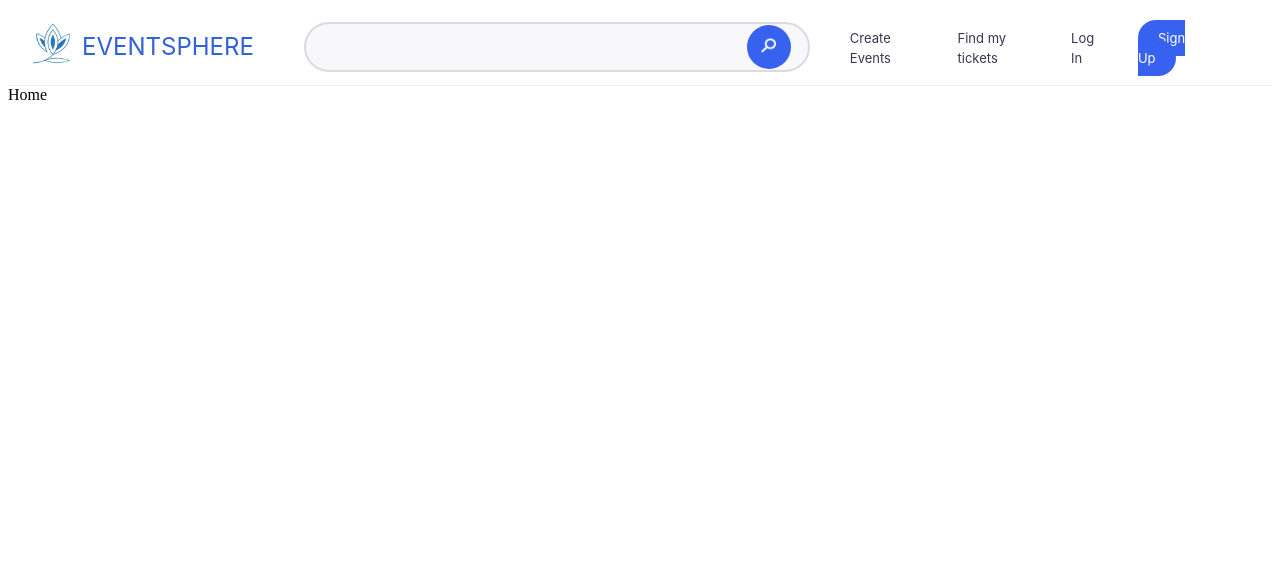
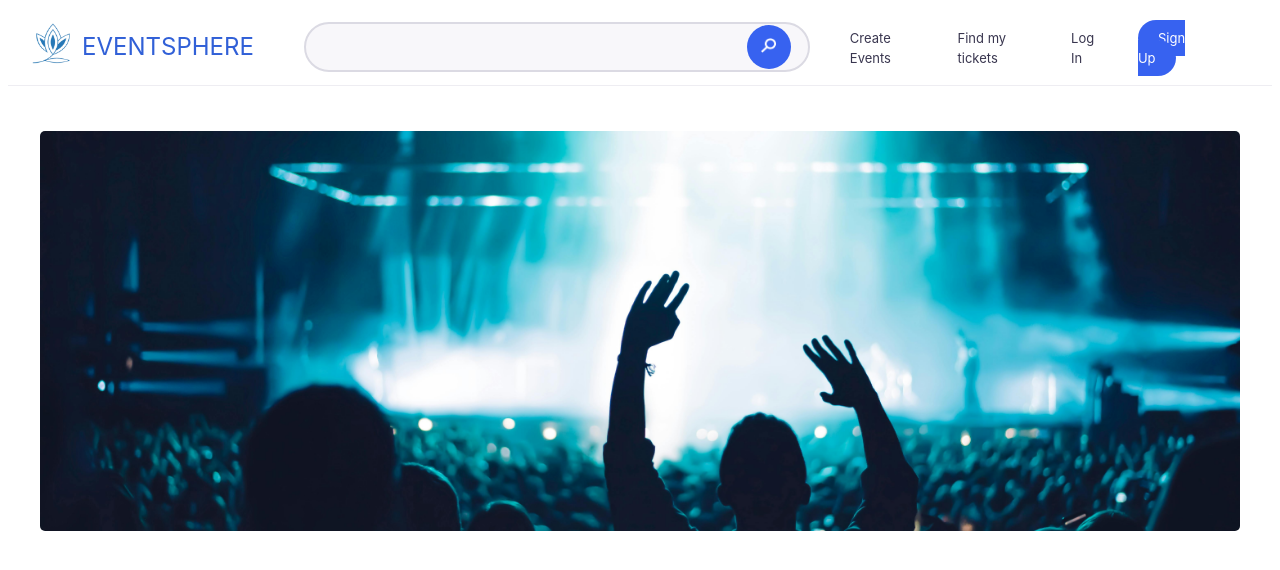
Before and after one commit to AndrLoko/event-sphere, a React (Vite) app: page / in a window 1280 px wide. Shown: the top 570 px of the page. Built offline with nearby package versions, Linux system fonts and the light colour scheme.

Commit message:
Moved routing to router.jsx, started layout for Home

```diff
--- a/package.json
+++ b/package.json
@@ -13,6 +13,7 @@
     "react": "^18.3.1",
     "react-dom": "^18.3.1",
     "react-router": "^7.1.5",
+    "react-router-dom": "^7.1.5",
     "sass": "^1.83.4",
     "scss": "^0.2.4"
   },
--- a/src/App.jsx
+++ b/src/App.jsx
@@ -1,30 +1,14 @@
-import { Routes, Route } from 'react-router'
-
-
-import Nav from './components/Nav/Nav'
-import Home from './pages/Home/Home'
-import CreateEvents from './pages/CreateEvents/CreateEvents'
-import FindTickets from './pages/FindTickets/FindTickets'
-import LogIn from './pages/LogIn/LogIn'
-import SignUp from './pages/SignUp/SignUp'
-import NotFound from './pages/NotFound'
+import React from "react";
+import { BrowserRouter } from "react-router-dom";
+import Router from "./router.jsx"; // Импортируем маршруты
 
 function App() {
 
   return (
     <>
-      <Nav />
-
-
-
-      <Routes>
-        <Route path='/' element={<Home />} />
-        <Route path='/create-events' element={<CreateEvents />} />
-        <Route path='/find-tickets' element={<FindTickets />} />
-        <Route path='/login' element={<LogIn />} />
-        <Route path='/signup' element={<SignUp />} />
-        <Route path='/*' element={<NotFound />} />
-      </Routes>
+      <BrowserRouter>
+        <Router />
+      </BrowserRouter>
     </>
   )
 }
--- a/src/components/Nav/Nav.scss
+++ b/src/components/Nav/Nav.scss
@@ -1,5 +1,6 @@
 .nav__wrapper {
     display: flex;
+    margin-bottom: 45px;
     align-items: center;
     padding: 0 24px;
     font-family: Inter;
--- a/src/main.jsx
+++ b/src/main.jsx
@@ -1,12 +1,9 @@
 import { StrictMode } from 'react'
 import { createRoot } from 'react-dom/client'
 import App from './App.jsx'
-import { BrowserRouter } from 'react-router'
 
 createRoot(document.getElementById('root')).render(
   <StrictMode>
-    <BrowserRouter>
       <App />
-    </BrowserRouter>
   </StrictMode>,
 )
--- a/src/pages/Home/Home.jsx
+++ b/src/pages/Home/Home.jsx
@@ -1,7 +1,10 @@
 import React from 'react'
+import './Home.scss'
 
 export default function Home() {
   return (
-    <div>Home</div>
+    <>
+        <img src="./../../../public/Slide-1.jpg" alt="" className="hero-slide" />
+    </>
   )
 }
--- /dev/null
+++ b/src/pages/Home/Home.scss
@@ -0,0 +1,8 @@
+.hero-slide {
+    display: flex;
+    margin: 0 auto;
+    width: 1200px;
+    height: 400px;
+    border-radius: 5px;
+    object-fit: cover;
+}
--- /dev/null
+++ b/src/router.jsx
@@ -0,0 +1,27 @@
+import React from 'react'
+
+import { Routes, Route} from 'react-router'
+
+import Nav from './components/Nav/Nav'
+import Home from './pages/Home/Home'
+import CreateEvents from './pages/CreateEvents/CreateEvents'
+import FindTickets from './pages/FindTickets/FindTickets'
+import LogIn from './pages/LogIn/LogIn'
+import SignUp from './pages/SignUp/SignUp'
+import NotFound from './pages/NotFound'
+
+export default function router() {
+  return (
+    <>
+        <Nav />
+        <Routes>
+            <Route path='/' element={<Home />} />
+            <Route path='/create-events' element={<CreateEvents />} />
+            <Route path='/find-tickets' element={<FindTickets />} />
+            <Route path='/login' element={<LogIn />} />
+            <Route path='/signup' element={<SignUp />} />
+            <Route path='/*' element={<NotFound />} />
+        </Routes>
+  </>
+  )
+}
```
Also changed, not shown: public/Slide-1.jpg (added), 1 other file (tests, documents, lock files or other folders).
